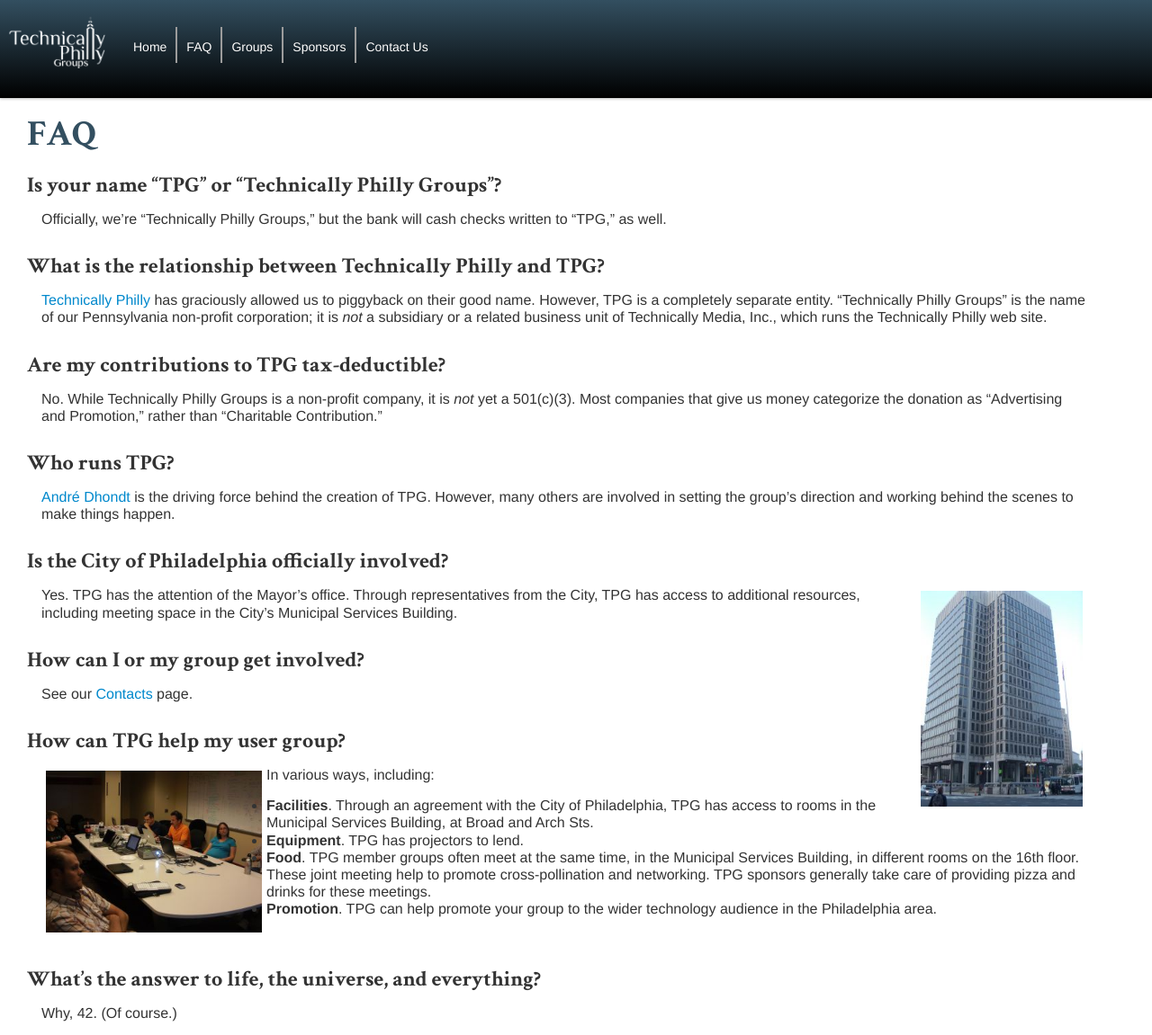
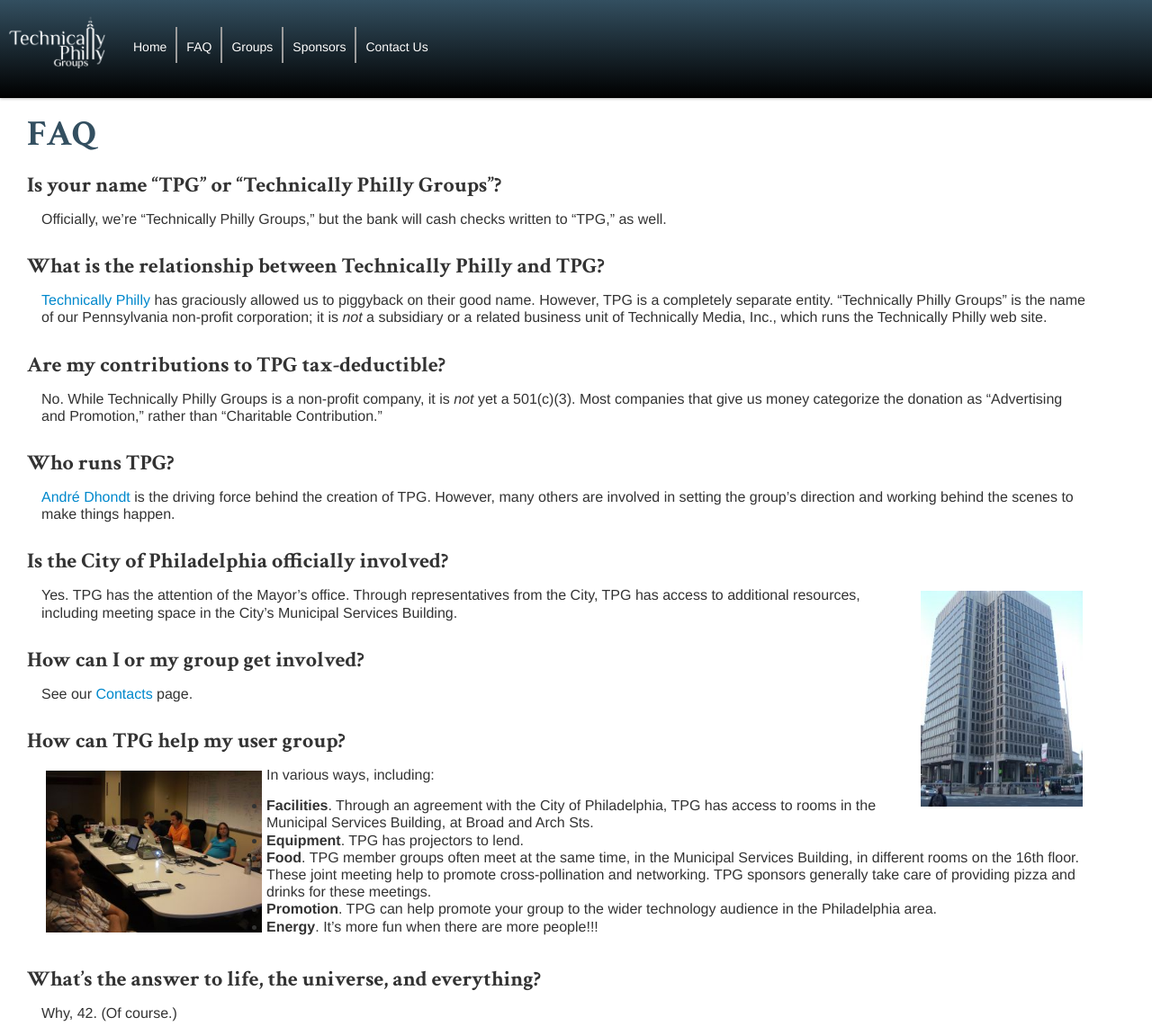
Before and after one commit to TechnicallyPhillyGroups/technicallyphillygroups.github.com, a Jekyll site: the page built from faq.md, in a window 1280 px wide and 1151 px high. Shown: the whole window at 90% size. Built offline with Jekyll 4.4.1, drawn with Linux system fonts in a browser that asks for light colours; nearby versions of some CDN libraries.

Commit message:
FAQ photo force line break

```diff
--- a/faq.md
+++ b/faq.md
@@ -59,7 +59,9 @@
   help to promote cross-pollination and networking. TPG sponsors generally
   take care of providing pizza and drinks for these meetings.
 * **Promotion**. TPG can help promote your group to the wider technology
-  audience in the Philadelphia area.<br clear="all" />
+  audience in the Philadelphia area.
+* **Energy**. It's more fun when there are more people!!!
+<br clear="all" />
 
 ## What's the answer to life, the universe, and everything?
 
```
